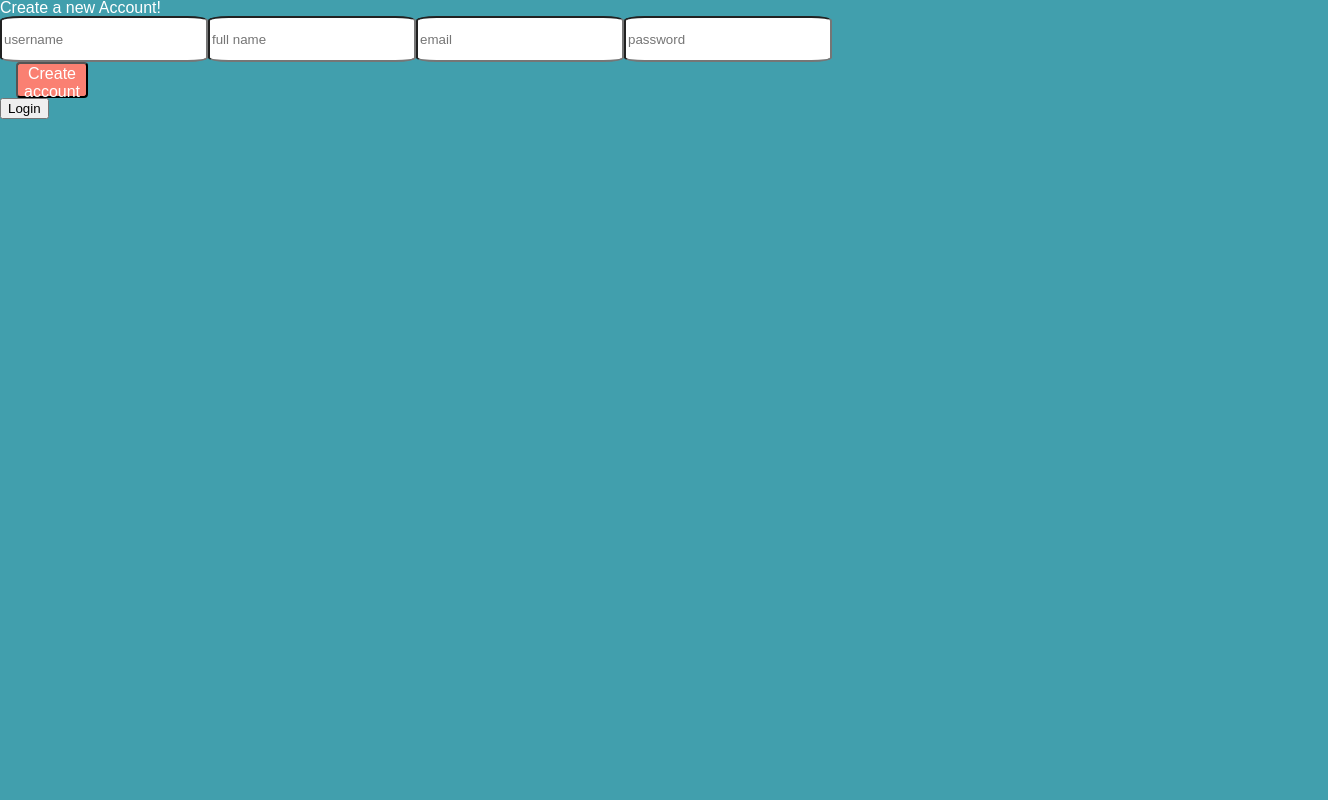
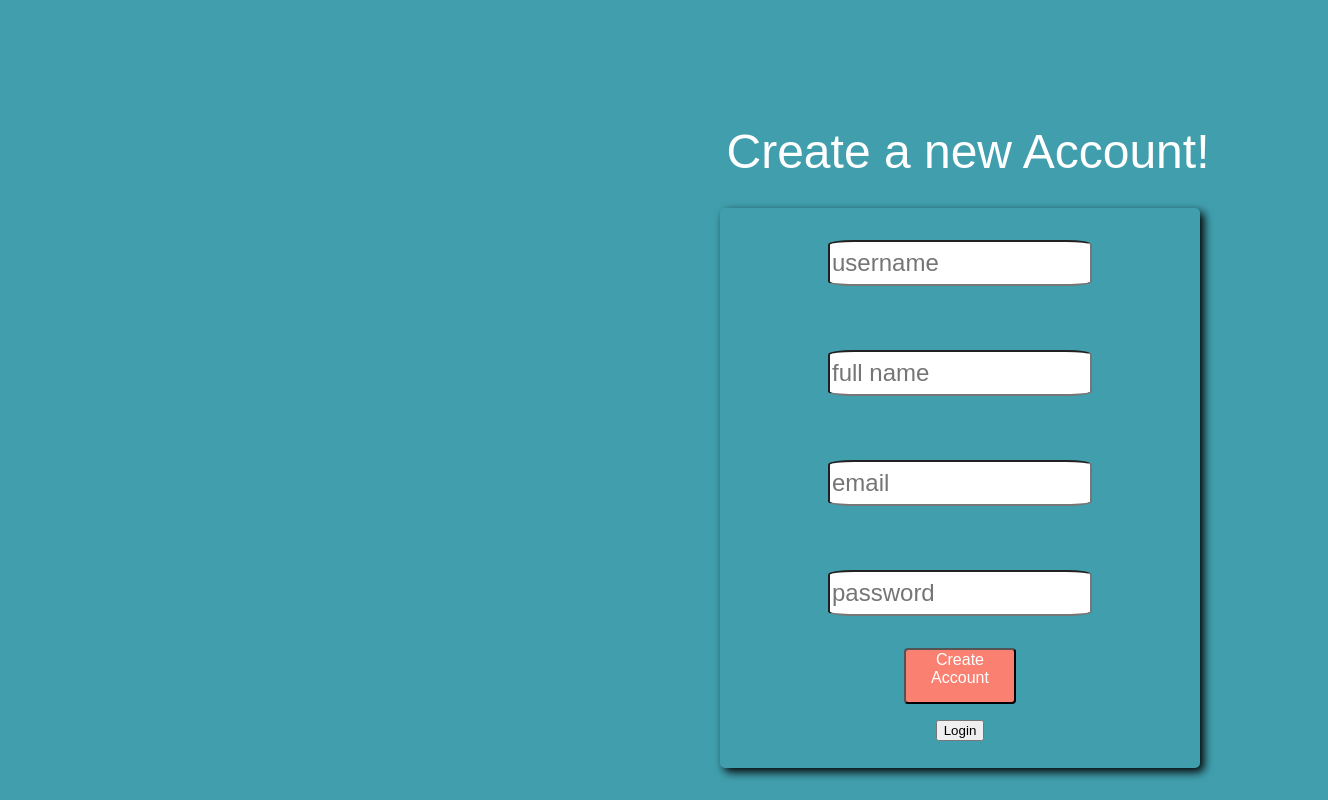
Before and after one commit to CelesteSippel/nm-admin, a React (Create React App) app: page /signup in a window 1280 px wide. Shown: the whole page, 1328 px wide, since content can reach past the window. Built offline with nearby package versions, Linux system fonts and the light colour scheme.

Commit message:
css for login

```diff
--- a/src/Components/Login.jsx
+++ b/src/Components/Login.jsx
@@ -51,30 +51,31 @@ const Login = () => {
         <Redirect to={`/secret/${usernameFromApi}`} />
       ) : (
         <div>
-          <header className="welcome">Welcome back!</header>
-          <form onSubmit={submitForm}>
-            <section className="login-form">
+          <header className="new-account">Welcome back!</header>
+          <section className="login-form">
+            <form onSubmit={submitForm} className="inputs">
               <input
                 type="text"
                 placeholder="username"
                 required
                 value={user.username}
                 onChange={updateUser}
-                name="username"
+                className="user-name"
               />
               <input
                 type="password"
                 placeholder="password"
                 required
                 onChange={updateUser}
-                name="password"
+                className="user-name"
               />
-              <button className="button">Log in</button>
-            </section>
-          </form>
-          <Link to="/signup">
-            <button className="">Sign Up</button>
-          </Link>
+              <button className="sign-button">Log in</button>
+
+              <Link to="/signup">
+                <button className="log-link">Sign Up</button>
+              </Link>
+            </form>
+          </section>
         </div>
       )}
     </>
--- a/src/index.css
+++ b/src/index.css
@@ -511,6 +511,66 @@ input {
     padding-top: 0.5rem;
     padding-bottom: 0.5rem;
   }
+
+  .sign-form-section {
+    display: flex;
+    flex-direction: column;
+    align-items: center;
+    box-shadow: black 4px 4px 10px;
+    border-radius: 5px;
+    margin-top: 2rem;
+    margin-left: 45rem;
+    margin-right: 8rem;
+    margin-bottom: 2rem;
+    height: 35rem;
+    width: 30rem;
+  }
+
+  .login-form {
+    display: flex;
+    flex-direction: column;
+    align-items: center;
+    box-shadow: black 4px 4px 10px;
+    border-radius: 5px;
+    margin-top: 6rem;
+    margin-left: 45rem;
+    margin-right: 8rem;
+    margin-bottom: 2rem;
+    height: 20rem;
+    width: 25rem;
+  }
+
+  .inputs {
+    display: flex;
+    flex-direction: column;
+    align-items: center;
+  }
+  .user-name {
+    width: 16rem;
+    font-size: 1.5rem;
+    margin: 2rem;
+  }
+
+  .new-account {
+    display: flex;
+    justify-content: center;
+    font-size: 3rem;
+    margin-top: 8rem;
+    margin-left: 38rem;
+  }
+
+  .sign-button {
+    display: flex;
+    justify-content: center;
+    font-size: 1rem;
+    height: 3.5rem;
+    width: 7rem;
+    color: white;
+    background-color: salmon;
+    font-weight: 500;
+    border-radius: 4px;
+    margin-bottom: 1rem;
+  }
 }
 
 @media (min-width: 890px) and (max-width: 1280px) and (orientation: landscape) {
--- a/src/pages/SignUp.jsx
+++ b/src/pages/SignUp.jsx
@@ -35,42 +35,44 @@ const SignUp = () => {
   }
 
   return (
-    <div>
-      <form onSubmit={submitForm}>
-        <header>Create a new Account!</header>
+    <>
+      <header className="new-account">Create a new Account!</header>
+      <div className="sign-form-section">
+        <form onSubmit={submitForm} className="inputs">
           <input
             type="text"
             placeholder="username"
             required
             value={user.username}
             onChange={updateUser}
-          name="username"
+            className="user-name"
           />
           <input
             type="text"
             placeholder="full name"
             onChange={updateUser}
-          name="fullname"
+            className="user-name"
           />
           <input
             type="email"
             placeholder="email"
             onChange={updateUser}
-          name="email"
+            className="user-name"
           />
           <input
             type="password"
             placeholder="password"
             required
             onChange={updateUser}
-          name="password"
+            className="user-name"
           />
-        <button className="button">Create account</button>
+          <button className="sign-button">Create Account</button>
         </form>
         <Link to="/">
-        <button className="">Login</button>
+          <button className="log-link">Login</button>
         </Link>
       </div>
+    </>
   )
 }
 
```
Lines whose indentation alone changed are shown as unchanged.
